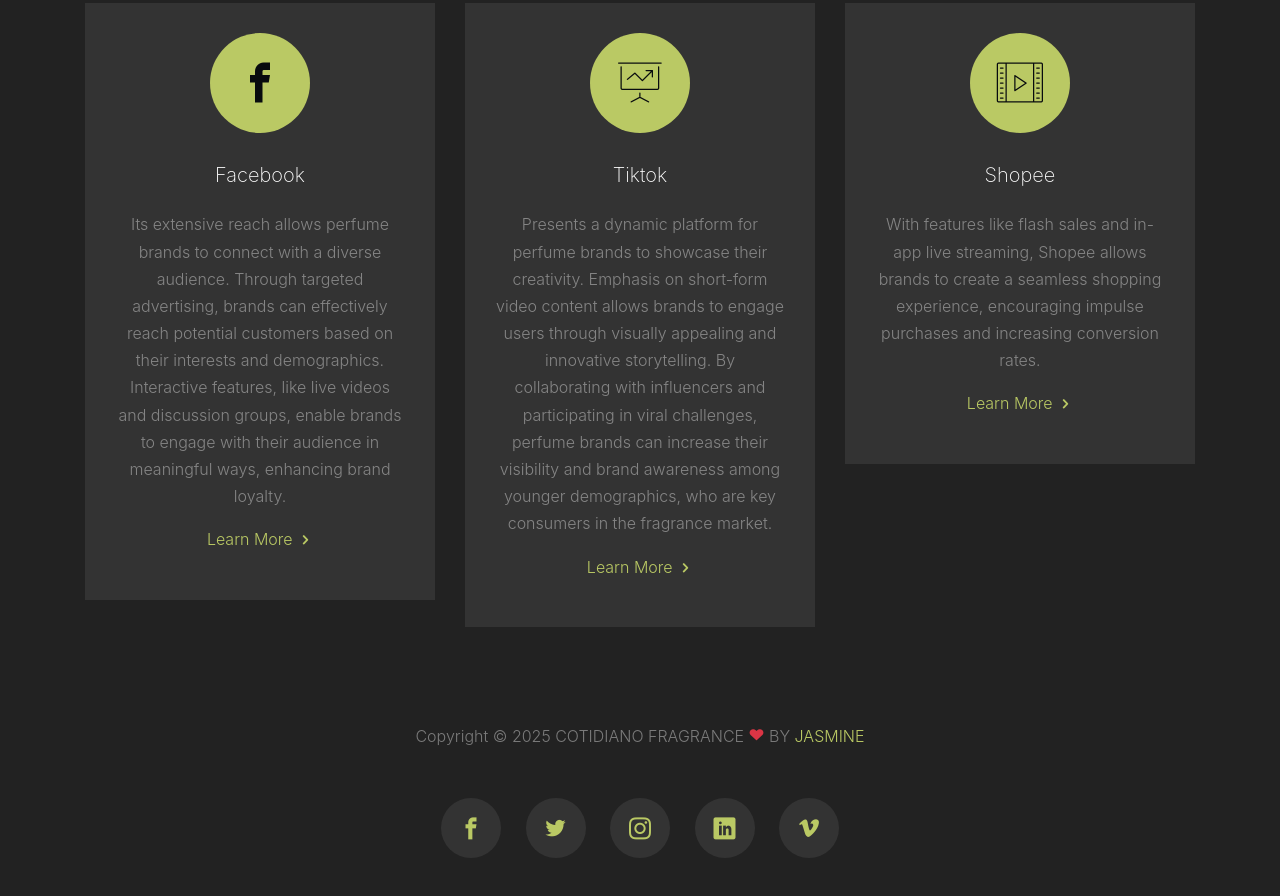
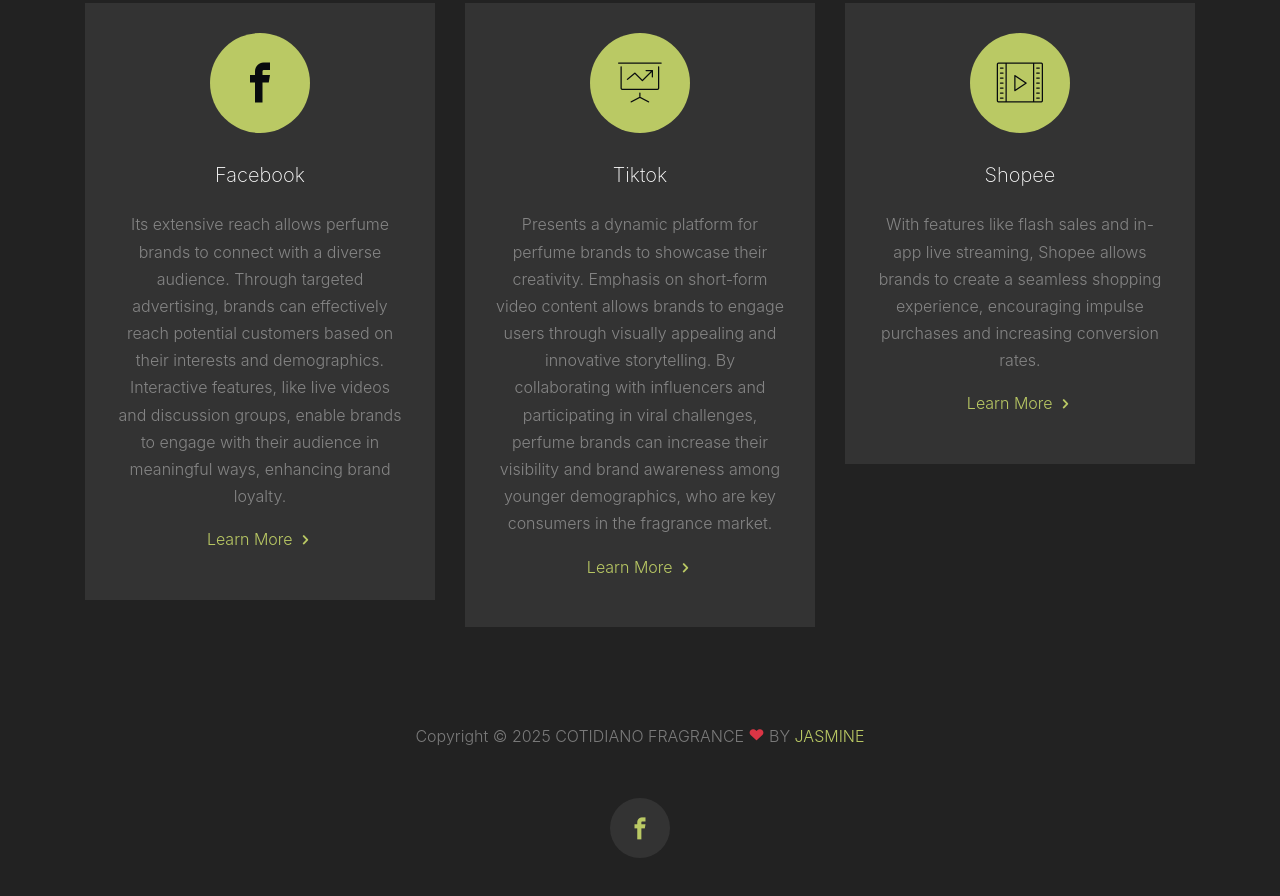
Before and after one commit to WangLing-123/Yap, a plain HTML site: page index.html in a window 1280 px wide. Shown: the part 4400-5296 px from the top of the page. Drawn offline with nearby package versions, Linux system fonts and the light colour scheme; files whose address does not match are found by name.

Commit message:
Update index.html

```diff
--- a/index.html
+++ b/index.html
@@ -445,11 +445,7 @@
 			<div class="row mb-5">
 				<div class="col-md-12 text-center">
 					<p>
-						<a href="#" class="social-item"><span class="icon-facebook2"></span></a>
-						<a href="#" class="social-item"><span class="icon-twitter"></span></a>
-						<a href="#" class="social-item"><span class="icon-instagram2"></span></a>
-						<a href="#" class="social-item"><span class="icon-linkedin2"></span></a>
-						<a href="#" class="social-item"><span class="icon-vimeo"></span></a>
+						<a href="https://www.facebook.com/share/1RAESp8zcG/?mibextid=wwXIfr" target="_blank" class="social-item"><span class="icon-facebook2"></span></a>
 					</p>
 				</div>
 			</div>
```
